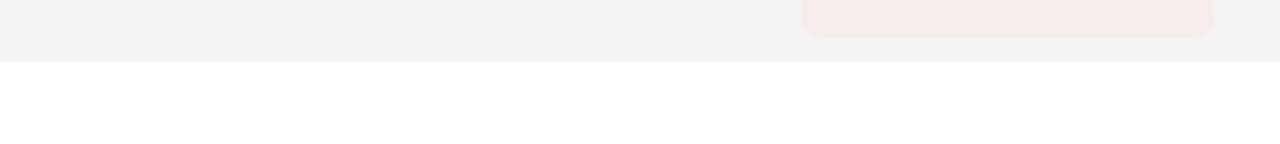
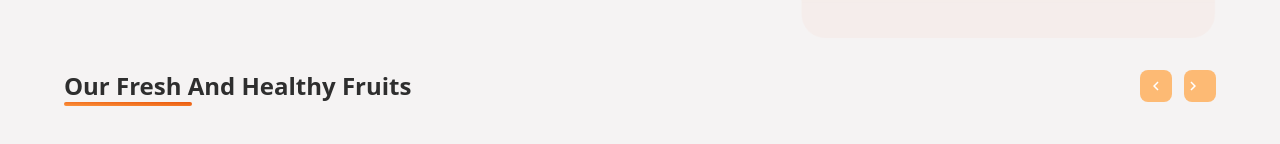
Before and after one commit to Mbk15/city-restaurant, a React (Create React App) app: page / in a window 1280 px wide. Shown: the part 716-860 px from the top of the page. Before the commit the page ends 800 px from the top, so only its background shows below. Built offline with nearby package versions, Linux system fonts and the light colour scheme; no server answers; the database is empty.

Commit message:
FoodItem section build

```diff
--- a/src/App.js
+++ b/src/App.js
@@ -4,12 +4,16 @@
 import { AnimatePresence } from "framer-motion";
 import { useStateValue } from "./context/StateProvider";
 import { getAllFoodItems } from "./utils/firebaseFunction";
+import { actionType } from "./context/reducer";
 function App() {
-  const [{}, dispatch] = useStateValue();
+  const [{ foodItems }, dispatch] = useStateValue();
 
   const fetchData = async () => {
     await getAllFoodItems().then((data) => {
-      console.log(data);
+      dispatch({
+        type: actionType.SET_FOOD_ITEMS,
+        foodItems: data,
+      });
     });
   };
   useEffect(() => {
--- a/src/components/CreateContainer.jsx
+++ b/src/components/CreateContainer.jsx
@@ -1,4 +1,7 @@
 import React, { useState } from "react";
+import { useStateValue } from "../context/StateProvider";
+import { getAllFoodItems } from "../utils/firebaseFunction";
+import { actionType } from "../context/reducer";
 import { motion } from "framer-motion";
 import {
   MdAttachMoney,
@@ -27,6 +30,7 @@
   const [alertSatus, setAlertSatus] = useState("danger");
   const [msg, setMsg] = useState(null);
   const [isLoading, setIsLoading] = useState(false);
+  const [{ foodItems }, dispatch] = useStateValue();
   // Function to upload image to firebase
   const uploadImage = (e) => {
     setIsLoading(true);
@@ -108,13 +112,25 @@
           setFields(false);
           clearData();
         }, 4000);
+
+        fetchData();
       }
+
       const clearData = () => {
         setTitle("");
         setCalories("");
         setImageAsset("");
         setPrice("");
         setCategory("Select Category");
+      };
+
+      const fetchData = async () => {
+        await getAllFoodItems().then((data) => {
+          dispatch({
+            type: actionType.SET_FOOD_ITEMS,
+            foodItems: data,
+          });
+        });
       };
     } catch (error) {
       setFields(true);
--- a/src/components/MainContainer.jsx
+++ b/src/components/MainContainer.jsx
@@ -1,10 +1,35 @@
 import HomeContainer from "./HomeContainer";
-
+import { motion } from "framer-motion";
+import { MdChevronLeft, MdChevronRight } from "react-icons/md";
+import RowContainer from "./RowContainer";
 const MainContainer = () => {
   return (
     // mobile and desktop layout for main section
     <div className="  w-full h-auto flex flex-col items-center justify-center">
       <HomeContainer />
+      <section className="w-full my-6">
+        <div className="w-full flex items-center justify-between">
+          <p className="text-2xl font-semibold capitalize text-headingColor relative before:absolute before:rounded before:content before:w-32 before:h-1 before:bottom-[-4px] before:left-0 before:bg-gradient-to-tr from-orange-400 to-orange-600 transition-all ease-in-out duration-100">
+            Our Fresh and Healthy Fruits
+          </p>
+
+          <div className="hidden md:flex gap-3 items-center ">
+            <motion.div
+              whileTap={{ scale: 0.75 }}
+              className="w-8 h-8 rounded-lg bg-orange-300 hover:bg-orange-500 cursor-pointer transition-all ease-in-out duration-100 hover:shadow-lg  flex items-center justify-center "
+            >
+              <MdChevronLeft className="text-lg text-white" />
+            </motion.div>
+            <motion.div
+              whileTap={{ scale: 0.75 }}
+              className="w-8 h-8 rounded-lg bg-orange-300 hover:bg-orange-500 cursor-pointer transition-all ease-in-out duration-100 flex items-center"
+            >
+              <MdChevronRight className="text-lg text-white" />
+            </motion.div>
+          </div>
+        </div>
+        <RowContainer flag={true} />
+      </section>
     </div>
   );
 };
--- /dev/null
+++ b/src/components/RowContainer.jsx
@@ -0,0 +1,15 @@
+import React from "react";
+
+const RowContainer = ({ flag }) => {
+  return (
+    <div
+      className={`w-full my-12 ${
+        flag ? "overflow-x-scroll" : "overflow-x-hidden"
+      } `}
+    >
+      <div className="w-full md:w-350  shadow-md h-20 backdrop-blur-lg bg-cardOverlay"></div>
+    </div>
+  );
+};
+
+export default RowContainer;
--- a/src/components/index.js
+++ b/src/components/index.js
@@ -3,3 +3,4 @@
 export { default as CreateContainer } from "./CreateContainer";
 export { default as HomeContainer } from "./HomeContainer";
 export { default as Loader } from "./Loader";
+export { default as RowContainer } from "./RowContainer";
```
